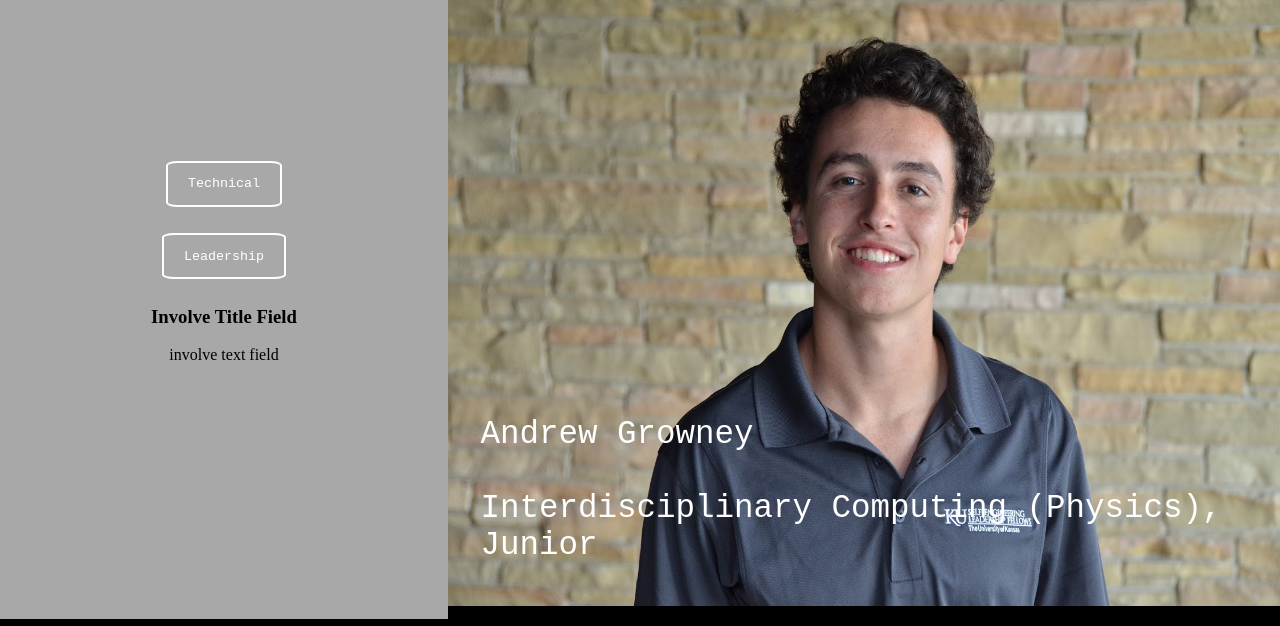
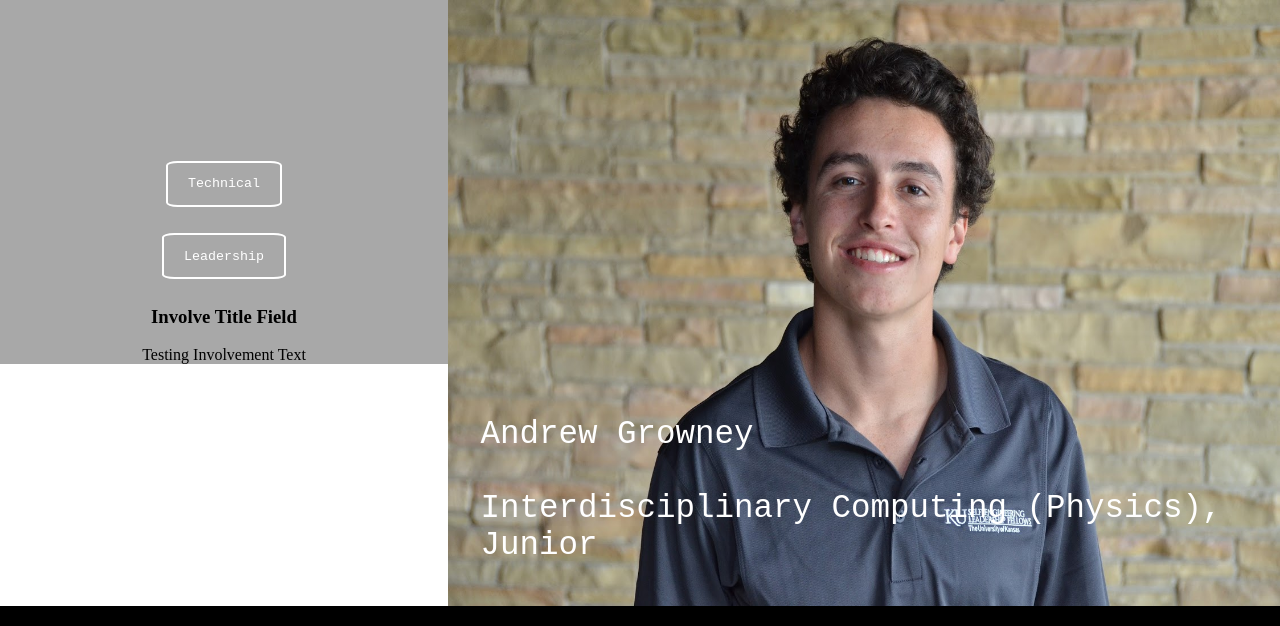
Before and after one commit to ajgrowney/ajgrowney.github.io, a plain HTML site: page index.html in a window 1280 px wide. Both pictures are taken after a click on the button "Involvement". Shown: the top 626 px of the page. Drawn offline with nearby package versions, Linux system fonts and the light colour scheme.

Commit message:
Fixed style

```diff
--- a/css/main_index.css
+++ b/css/main_index.css
@@ -14,7 +14,6 @@ body{
   grid-column: 1;
   background-color: #A8A8A8;
   padding-top: 30%;
-  height: 80%;
 }
 .main_buttons button{
   display: block;
--- a/js/index.js
+++ b/js/index.js
@@ -30,7 +30,7 @@ function involveClick(){
   $("#tech").show();
   //Text Showing
   $("#resumeTitle").html("Involve Title Field");
-  $("#resumeText").html("involve text field");
+  $("#resumeText").html(getInvolveText());
   $(".resumeInfo").show();
 }
 
```
